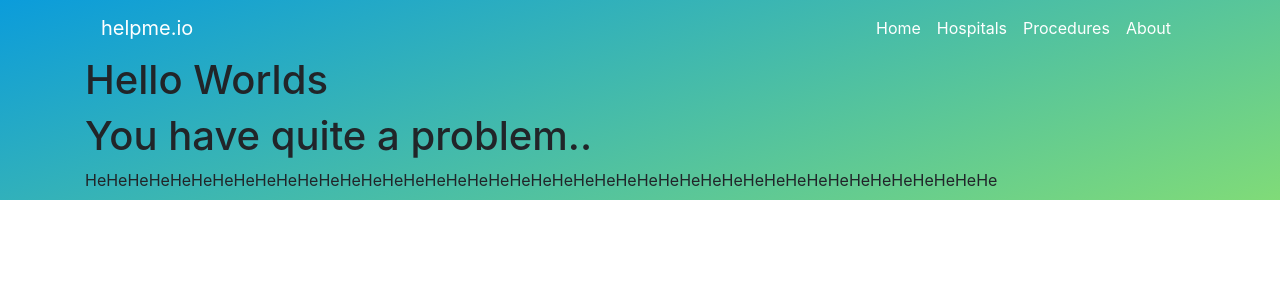
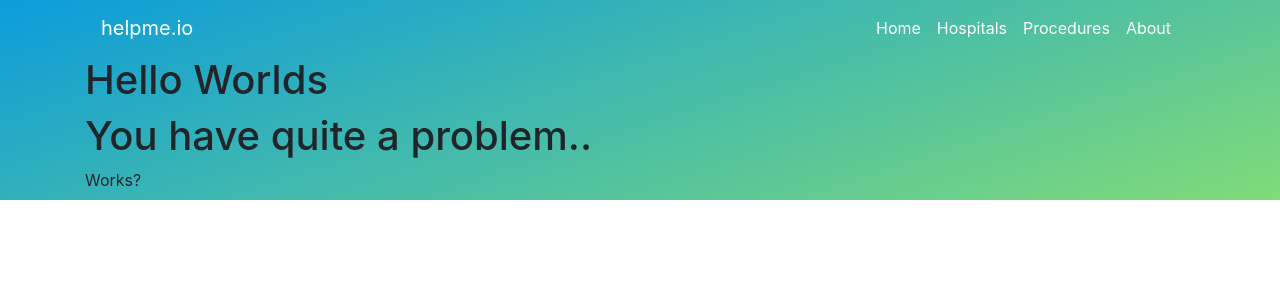
Before and after one commit to mariusurbelis/Team17, a React (Create React App) app in the folder frontend/: page / in a window 1280 px wide. Shown: the top 300 px of the page. Built offline with nearby package versions, Linux system fonts and the light colour scheme.

Commit message:
Integration testing

```diff
--- a/frontend/src/Home.js
+++ b/frontend/src/Home.js
@@ -4,6 +4,6 @@ export const Home = () =>(
     <div>
         <h1>Hello Worlds</h1>
         <h1>You have quite a problem..</h1>
-        <p>HeHeHeHeHeHeHeHeHeHeHeHeHeHeHeHeHeHeHeHeHeHeHeHeHeHeHeHeHeHeHeHeHeHeHeHeHeHeHeHeHeHeHe</p>
+        <p>Works?</p>
     </div>
 )
```
